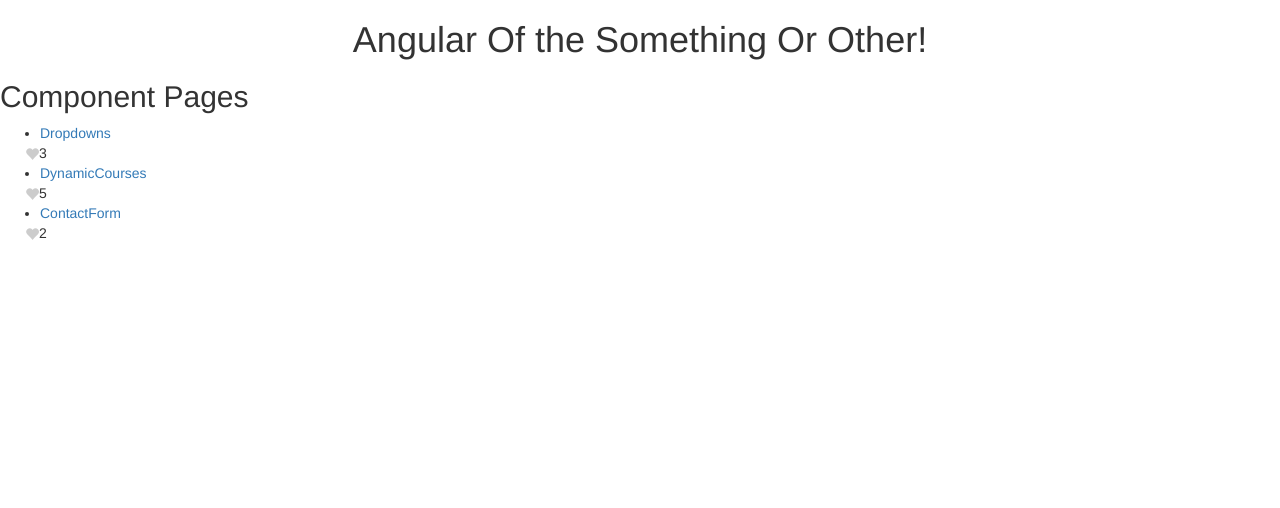
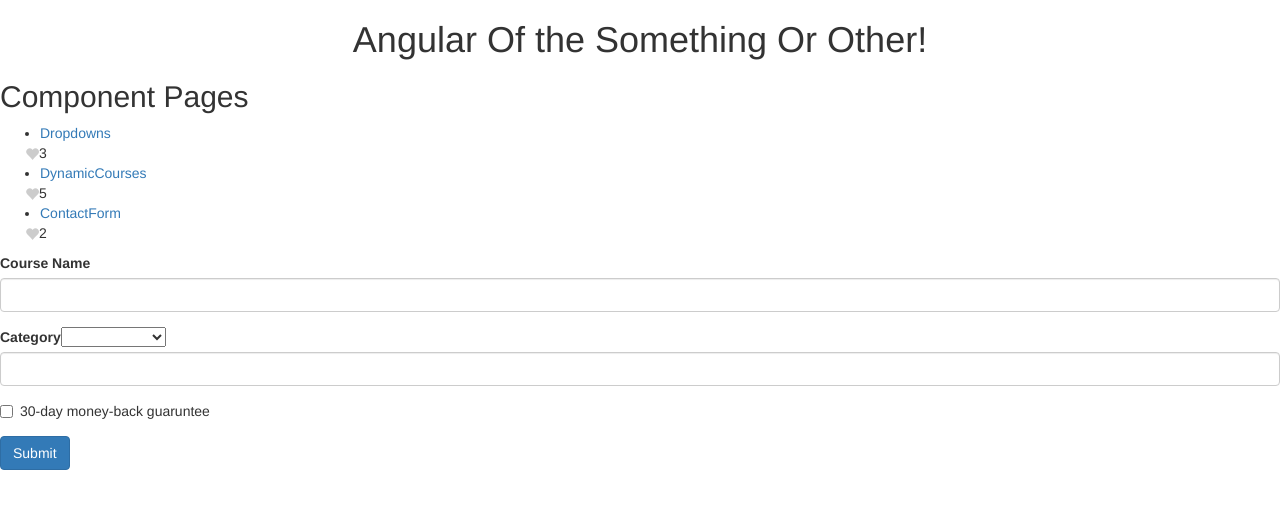
Before and after one commit to enan789/angular-practice, an Angular app: page /ContactForm in a window 1280 px wide. Before the commit this address led to /. Shown: the top 508 px of the page. Built offline with nearby package versions, Linux system fonts and the light colour scheme.

Commit message:
contact form set to a different link

```diff
--- a/src/app/app.component.ts
+++ b/src/app/app.component.ts
@@ -11,6 +11,7 @@ import { NewCourseFormComponent } from './new-course-form/new-course-form.compon
 })
 export class AppComponent {
   title = 'angular of the something or other';
+  isFavorite = true;
 
   formCategories = [
     {name:'Development', id:1},
--- a/src/app/app.module.ts
+++ b/src/app/app.module.ts
@@ -17,7 +17,8 @@ import { DynamicCategoriesComponent } from './dynamic-categories/dynamic-categor
 
 const appRoutes: Routes = [
   {path:'Dropdowns', component:DropdownsComponent},
-  {path:'DynamicCourses', component:DynamicCategoriesComponent}
+  {path:'DynamicCourses', component:DynamicCategoriesComponent},
+  {path:'ContactForm', component:ContactFormComponent}
 ]
 
 @NgModule({
--- a/src/app/contact-form/contact-form.component.css
+++ b/src/app/contact-form/contact-form.component.css
@@ -1,3 +1,8 @@
 .form-control.ng-touched.ng-invalid {
   border: 2px solid red;
 }
+
+.checkClass {
+  margin-left: 0px !important;
+  margin-right: 3px !important;
+}
--- a/src/app/contact-form/contact-form.component.html
+++ b/src/app/contact-form/contact-form.component.html
@@ -2,9 +2,9 @@
   <div class="form-group">
     <label for="name">Course Name</label>
     <input ngModel required name="name" minlength="5" #name="ngModel" type="text" class="form-control">
-    <div class="alert alert-danger" *ngIf="!name.invalid && name.touched">
-      <div *ngIf="!name.errors.required">Course Name Required</div>
-      <div *ngIf="!name.errors.minlength">5 Character Minimum</div>
+    <div class="alert alert-danger" *ngIf="!name.valid && name.touched">
+      <div *ngIf="name.errors.required">Course Name Required</div>
+      <div *ngIf="name.errors.minlength">5 Character Minimum</div>
     </div>
   </div>
   <div class="form-group">
@@ -14,14 +14,14 @@
         {{category.name}}
       </option>
     </select>
-    <div class="alert alert-danger" *ngIf="!categories.invalid && categories.touched">
-      <div *ngIf="!categories.errors">Category Required</div>
+    <div class="alert alert-danger" *ngIf="!categories.valid && categories.touched">
+      <div *ngIf="categories.errors">Category Required</div>
     </div>
     <input id="comment" cols="30" rows="10" class="form-control">
   </div>
   <div class="form-group">
     <div class="checkbox">
-      <input type="checkbox" ngModel name="hasGuaruntee">
+      <input type="checkbox" ngModel name="hasGuaruntee" #hasGuaruntee class="checkClass">
       <label>
         30-day money-back guaruntee
       </label>
--- a/src/app/dynamic-categories/dynamic-categories.component.ts
+++ b/src/app/dynamic-categories/dynamic-categories.component.ts
@@ -1,4 +1,5 @@
 import { Component, OnInit } from '@angular/core';
+import { ContactFormComponent } from '../contact-form/contact-form.component';
 
 @Component({
   selector: 'app-dynamic-categories',
```
